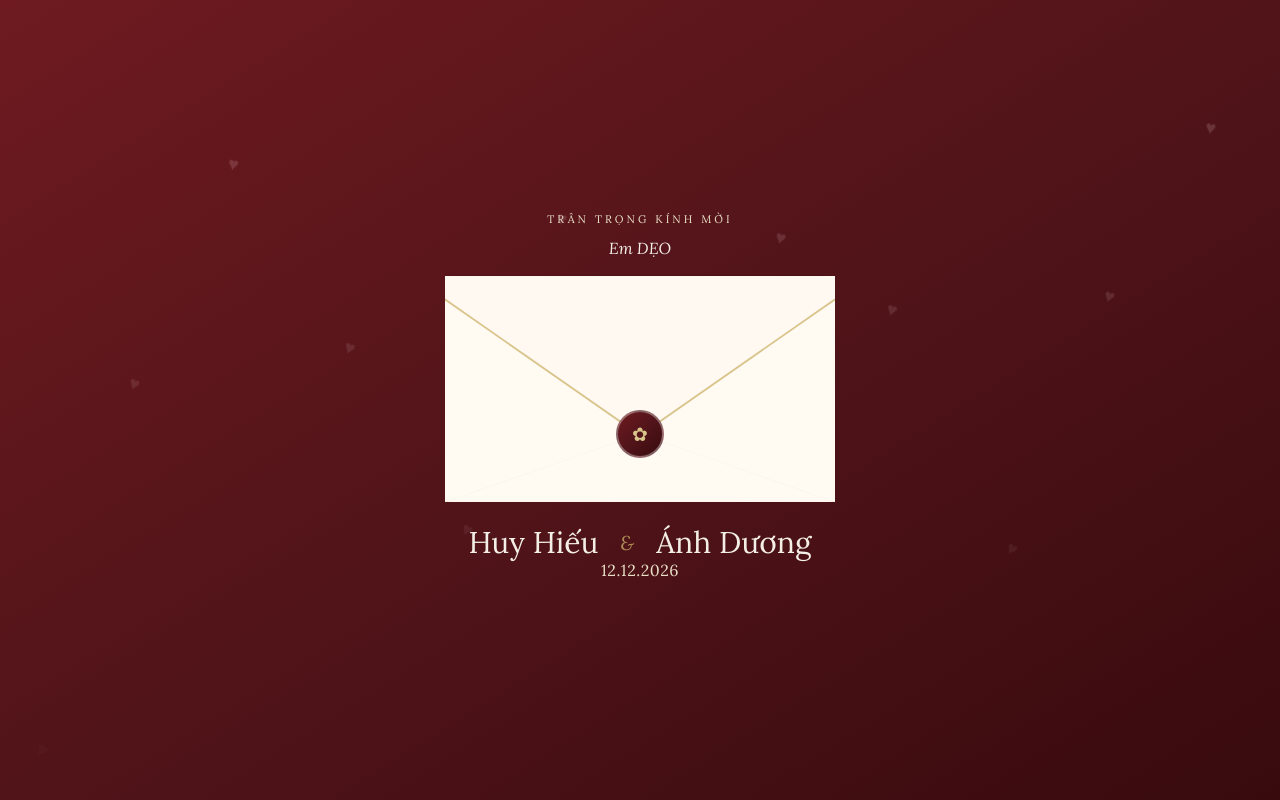
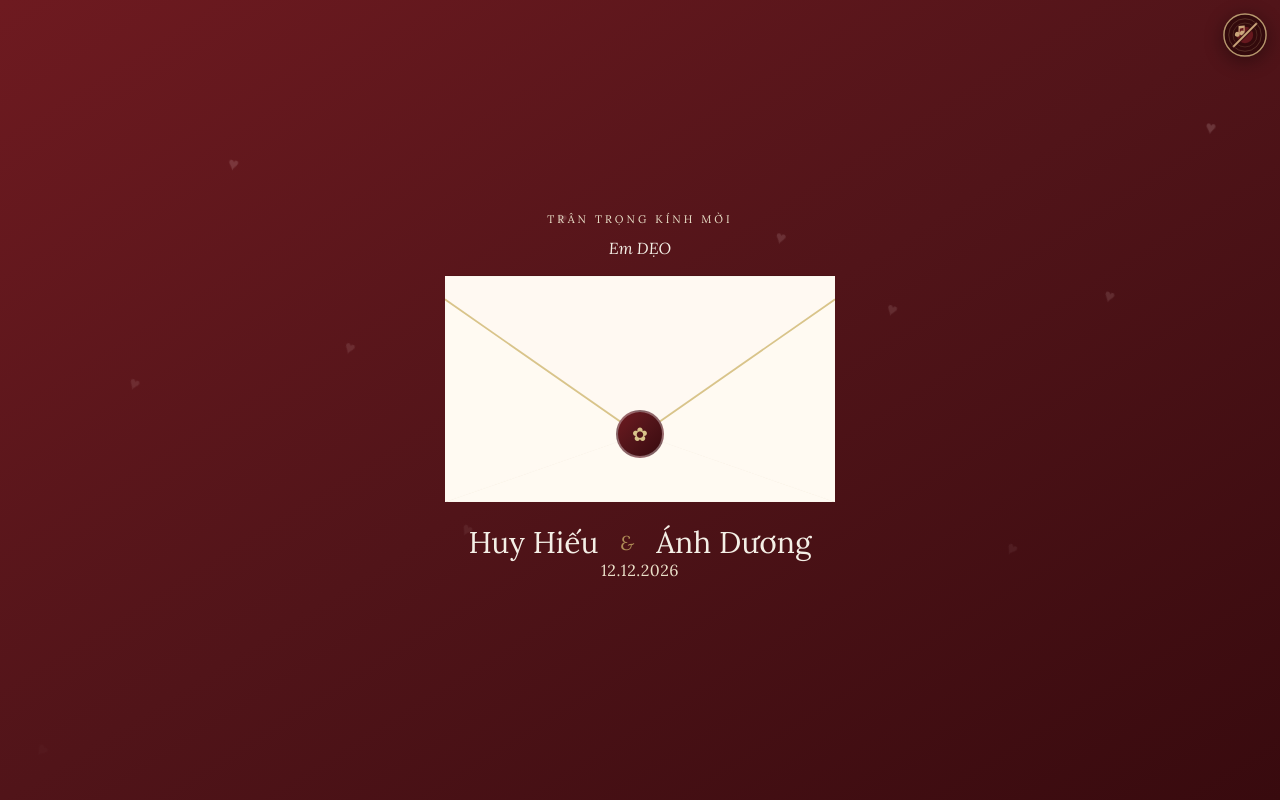
Before and after one commit to SonHoang1002/ADHHWedding, a React (Create React App) app: page / in a window 1280 px wide. Built offline with nearby package versions, Linux system fonts and the light colour scheme.

Commit message:
feat: audio

```diff
--- a/src/onboarding/WeddingInvite.css
+++ b/src/onboarding/WeddingInvite.css
@@ -346,7 +346,7 @@ body {
 
 .overlay-names {
   font-family: 'Great Vibes', cursive;
-  font-size: clamp(38px, 9vw, 64px);
+  font-size: clamp(38px, 9vw, 48px);
   color: #fff8eb;
   white-space: nowrap;
   line-height: 1.2;
@@ -1612,6 +1612,71 @@ select.rsvp-field {
   color: #f3a0a8;
 }
 
+/* ============================================================
+   NÚT NHẠC (góc trên bên phải)
+   ============================================================ */
+.music-btn {
+  position: fixed;
+  top: calc(env(safe-area-inset-top, 0px) + 12px);
+  right: 12px;
+  z-index: 50;
+  width: 46px;
+  height: 46px;
+  padding: 0;
+  border: 0;
+  border-radius: 50%;
+  background: transparent;
+  cursor: pointer;
+  filter: drop-shadow(0 4px 10px rgba(0, 0, 0, 0.55));
+  -webkit-tap-highlight-color: transparent;
+  transition: transform 150ms ease, opacity 250ms ease;
+  opacity: 0.75;
+}
+
+.music-btn:hover {
+  transform: scale(1.06);
+}
+
+.music-btn:active {
+  transform: scale(0.94);
+}
+
+.music-btn.is-playing {
+  opacity: 1;
+}
+
+.music-disc {
+  display: block;
+  width: 100%;
+  height: 100%;
+  animation: musicSpin 4s linear infinite;
+  animation-play-state: paused;
+}
+
+.music-btn.is-playing .music-disc {
+  animation-play-state: running;
+}
+
+@keyframes musicSpin {
+  to {
+    transform: rotate(360deg);
+  }
+}
+
+/* Gạch chéo khi đang tắt nhạc */
+.music-slash {
+  position: absolute;
+  top: 50%;
+  left: 50%;
+  width: 34px;
+  height: 2px;
+  border-radius: 2px;
+  background: #f3d69b;
+  box-shadow: 0 0 0 1px rgba(42, 7, 9, 0.8);
+  transform: translate(-50%, -50%) rotate(-45deg);
+  pointer-events: none;
+}
+
 @media (prefers-reduced-motion: reduce) {
 
   .reveal,
@@ -1625,4 +1690,8 @@ select.rsvp-field {
     opacity: 1;
     transform: none;
   }
-}
+
+  .music-disc {
+    animation: none;
+  }
+}
--- a/src/onboarding/WeddingInvite.tsx
+++ b/src/onboarding/WeddingInvite.tsx
@@ -417,7 +417,6 @@ const WeddingInvite: FC<WeddingInviteProps> = ({
   groom = "Huy Hiếu",
   bride = "Ánh Dương",
   date = "12.12.2026",
-  location = "Hải Dương",
   onComplete = () => {},
   onSubmitRsvp,
   wishes: initialWishes = loiNhanMau,
@@ -429,13 +428,35 @@ const WeddingInvite: FC<WeddingInviteProps> = ({
   const [carouselIndex, setCarouselIndex] = useState<number | null>(null);
   const [wishes, setWishes] = useState<LoiNhan[]>(initialWishes);
   const [wishesOpen, setWishesOpen] = useState<boolean>(false);
+  const [musicPlaying, setMusicPlaying] = useState<boolean>(false);
 
   const calendarRef = useRef<HTMLElement>(null);
+  const audioRef = useRef<HTMLAudioElement>(null);
+  const userPausedRef = useRef<boolean>(false); // true khi khách chủ động tắt nhạc
   const timers = useRef<NodeJS.Timeout[]>([]);
 
   useEffect(() => {
     return () => {
       timers.current.forEach(clearTimeout);
+    };
+  }, []);
+
+  // Nhạc luôn chạy liên tục: nếu bị hệ thống ngắt (khoá màn hình, đổi tab...)
+  // thì tự phát lại khi quay về, trừ khi khách chủ động tắt
+  useEffect(() => {
+    const resume = (): void => {
+      const audio = audioRef.current;
+      if (audio && audio.paused && !userPausedRef.current && !document.hidden) {
+        audio.play().catch(() => {});
+      }
+    };
+    document.addEventListener("visibilitychange", resume);
+    window.addEventListener("focus", resume);
+    window.addEventListener("pageshow", resume);
+    return () => {
+      document.removeEventListener("visibilitychange", resume);
+      window.removeEventListener("focus", resume);
+      window.removeEventListener("pageshow", resume);
     };
   }, []);
 
@@ -447,6 +468,8 @@ const WeddingInvite: FC<WeddingInviteProps> = ({
   const handleToggle = (): void => {
     if (open) return;
     setOpen(true);
+    userPausedRef.current = false;
+    audioRef.current?.play().catch(() => {});
 
     const fadeEnvelopeTimer = setTimeout(() => {
       setEnvelopeGone(true);
@@ -462,6 +485,18 @@ const WeddingInvite: FC<WeddingInviteProps> = ({
       timers.current.push(textTimer);
     }, 600);
     timers.current.push(fadeEnvelopeTimer);
+  };
+
+  const toggleMusic = (): void => {
+    const audio = audioRef.current;
+    if (!audio) return;
+    if (audio.paused) {
+      userPausedRef.current = false;
+      audio.play().catch(() => setMusicPlaying(false));
+    } else {
+      userPausedRef.current = true;
+      audio.pause();
+    }
   };
 
   const handleScrollDown = (): void => {
@@ -503,6 +538,42 @@ const WeddingInvite: FC<WeddingInviteProps> = ({
 
   return (
     <div className={`wedding-app-root${envelopeGone ? " is-scrollable" : ""}`}>
+      {/* ================= NHẠC NỀN ================= */}
+      <audio
+        ref={audioRef}
+        src="/audio/i_do.mp3"
+        loop
+        preload="auto"
+        onPlay={() => setMusicPlaying(true)}
+        onPause={() => setMusicPlaying(false)}
+        onEnded={(e) => {
+          // dự phòng nếu trình duyệt không lặp: phát lại từ đầu
+          e.currentTarget.currentTime = 0;
+          e.currentTarget.play().catch(() => {});
+        }}
+      />
+      <button
+        type="button"
+        className={`music-btn${musicPlaying ? " is-playing" : ""}`}
+        onClick={toggleMusic}
+        aria-label={musicPlaying ? "Tắt nhạc" : "Bật nhạc"}
+        aria-pressed={musicPlaying}
+        title={musicPlaying ? "Tắt nhạc" : "Bật nhạc"}
+      >
+        <svg className="music-disc" viewBox="0 0 48 48" aria-hidden="true">
+          <circle cx="24" cy="24" r="22" fill="#2a0709" stroke="#d9c48a" strokeWidth="1.5" />
+          <circle cx="24" cy="24" r="17" fill="none" stroke="rgba(217,196,138,0.35)" strokeWidth="0.8" />
+          <circle cx="24" cy="24" r="12.5" fill="none" stroke="rgba(217,196,138,0.25)" strokeWidth="0.8" />
+          <circle cx="24" cy="24" r="8.5" fill="#6e1a20" />
+          <path
+            d="M26.5 15.5v10.2a3.2 3.2 0 1 1-1.6-2.8V18.6l-5 1.2v7.6a3.2 3.2 0 1 1-1.6-2.8v-8.4z"
+            fill="#f3d69b"
+            transform="translate(3 2) scale(0.78)"
+          />
+        </svg>
+        {!musicPlaying && <span className="music-slash" />}
+      </button>
+
       {/* Background trái tim lơ lửng */}
       <div className="background-hearts-layer">
         {[...Array(12)].map((_, i) => (
@@ -576,14 +647,12 @@ const WeddingInvite: FC<WeddingInviteProps> = ({
               </div>
               <div className="overlay-divider" />
               <div className="overlay-date">{date}</div>
-              <div className="overlay-location">{location}</div>
-
-              <button className="scroll-down-hint" onClick={handleScrollDown} title="Cuộn xuống xem lịch">
+              {/* <button className="scroll-down-hint" onClick={handleScrollDown} title="Cuộn xuống xem lịch">
                 <span>LỊCH ĐÁM CƯỚI</span>
                 <svg className="arrow-down-icon" viewBox="0 0 24 24">
                   <path d="M7.41 8.59L12 13.17l4.59-4.58L18 10l-6 6-6-6z" fill="currentColor" />
                 </svg>
-              </button>
+              </button> */}
             </div>
           </section>
 
```
Also changed, not shown: 1 other file (tests, documents, lock files or other folders).
